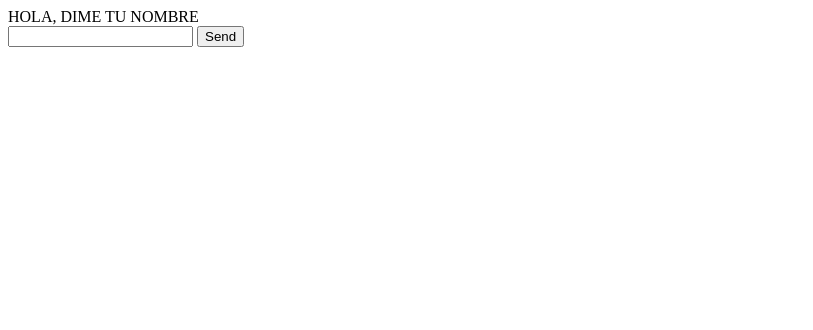
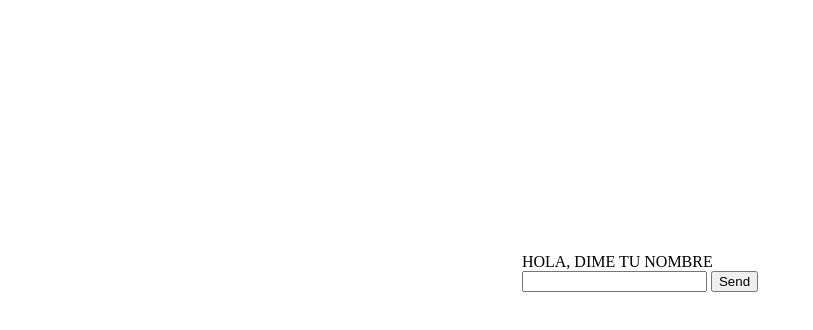
Before and after one commit to Zabieruwu/WebPage1.0, a plain HTML site: page index.html in a window 1280 px wide. Shown: the whole page, without its empty margins (0-813 px from the left). Drawn offline with Linux system fonts and the light colour scheme.

Commit message:
css centrando

```diff
--- a/css/index.css
+++ b/css/index.css
@@ -1,28 +1,6 @@
-/*.saludo{
- position: fixed;
- margin: 20%;
- /*margin-top: 50%;
- margin-left: 50%;
+.saludo {
+    display: flex;
+    margin-top: 20%;
+    justify-content: center;
+    align-items: center;
 }
- */
-
-
-.tabla {
-    display: table;
-    position: center;
-    top: 0;
-    left: 0;
-    height: 100%;
-    width: 100%;
-}
-
-.centrar {
-    display: table-cell;
-    vertical-align: middle;
-}
-
-.saludo {
-    margin-left: auto;
-    margin-right: auto;
-
-}
--- a/index.html
+++ b/index.html
@@ -11,8 +11,6 @@
 
 </head>
 <body>
-    <div class="tabla">
-        <div class="centrar">
     <div class="saludo">
         <form action="index.html" id="formNombre">
             <label> HOLA, DIME TU NOMBRE </label>
@@ -21,7 +19,5 @@
             <button type="submit">Send</button>
         </form>
     </div>
-        </div>
-    </div>
 </body>
 </html>
```
Lines whose indentation alone changed are shown as unchanged.
